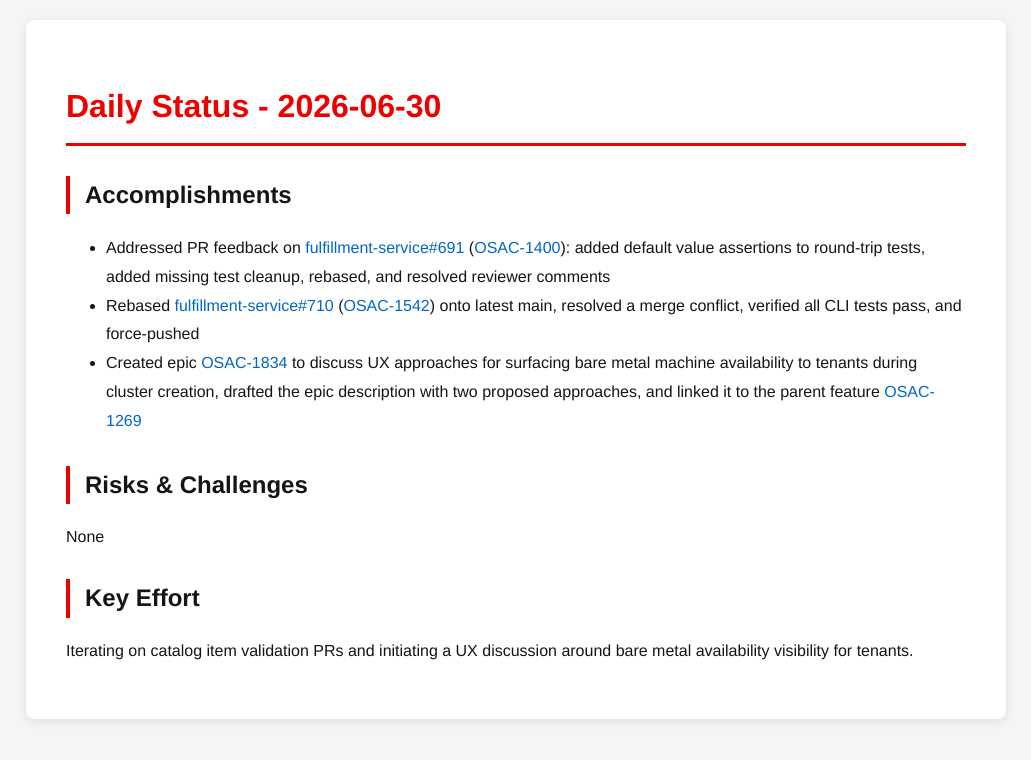
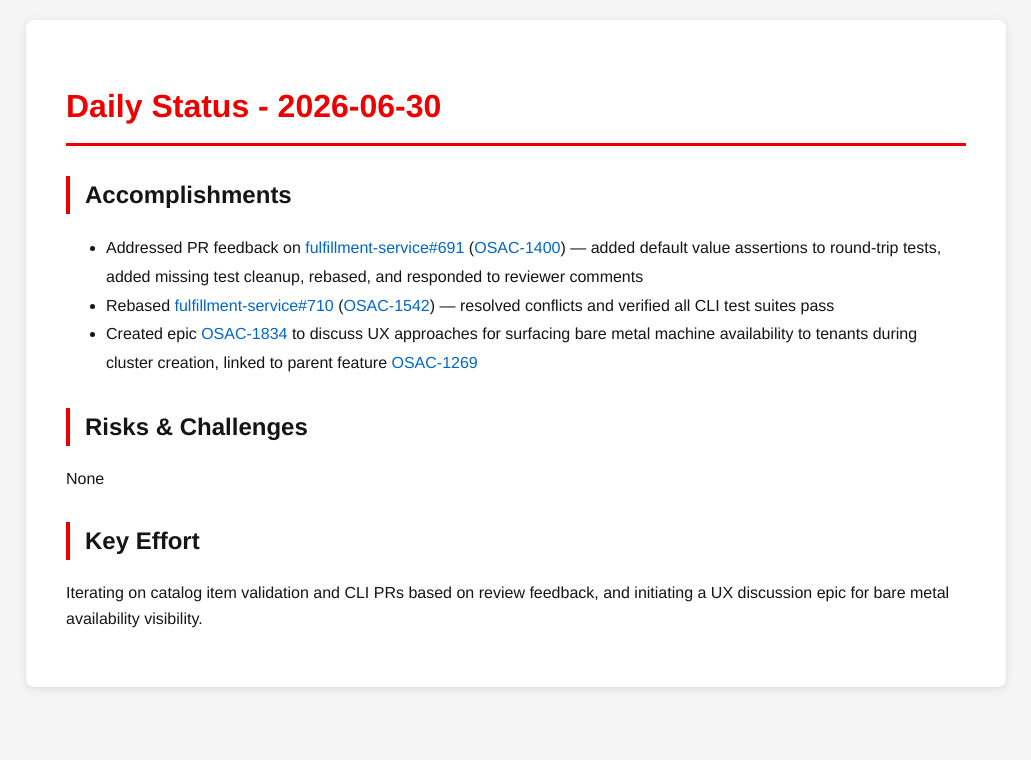
Before and after one commit to tzvatot/daily-status, a Jekyll site: the page built from 2026-06-30.md, in a window 1280 px wide. Shown: the top 760 px of the page, without its empty margins (124-1155 px from the left). Built offline with Jekyll 4.4.1, drawn with Linux system fonts in a browser that asks for light colours.

Commit message:
Daily status update - 2026-06-30

```diff
--- a/2026-06-30.md
+++ b/2026-06-30.md
@@ -7,12 +7,12 @@ date: 2026-06-30
 # Daily Status - 2026-06-30
 
 ## Accomplishments
-- Addressed PR feedback on [fulfillment-service#691](https://github.com/osac-project/fulfillment-service/pull/691) ([OSAC-1400](https://redhat.atlassian.net/browse/OSAC-1400)): added default value assertions to round-trip tests, added missing test cleanup, rebased, and resolved reviewer comments
-- Rebased [fulfillment-service#710](https://github.com/osac-project/fulfillment-service/pull/710) ([OSAC-1542](https://redhat.atlassian.net/browse/OSAC-1542)) onto latest main, resolved a merge conflict, verified all CLI tests pass, and force-pushed
-- Created epic [OSAC-1834](https://redhat.atlassian.net/browse/OSAC-1834) to discuss UX approaches for surfacing bare metal machine availability to tenants during cluster creation, drafted the epic description with two proposed approaches, and linked it to the parent feature [OSAC-1269](https://redhat.atlassian.net/browse/OSAC-1269)
+- Addressed PR feedback on [fulfillment-service#691](https://github.com/osac-project/fulfillment-service/pull/691) ([OSAC-1400](https://redhat.atlassian.net/browse/OSAC-1400)) — added default value assertions to round-trip tests, added missing test cleanup, rebased, and responded to reviewer comments
+- Rebased [fulfillment-service#710](https://github.com/osac-project/fulfillment-service/pull/710) ([OSAC-1542](https://redhat.atlassian.net/browse/OSAC-1542)) — resolved conflicts and verified all CLI test suites pass
+- Created epic [OSAC-1834](https://redhat.atlassian.net/browse/OSAC-1834) to discuss UX approaches for surfacing bare metal machine availability to tenants during cluster creation, linked to parent feature [OSAC-1269](https://redhat.atlassian.net/browse/OSAC-1269)
 
 ## Risks & Challenges
 None
 
 ## Key Effort
-Iterating on catalog item validation PRs and initiating a UX discussion around bare metal availability visibility for tenants.
+Iterating on catalog item validation and CLI PRs based on review feedback, and initiating a UX discussion epic for bare metal availability visibility.
```
